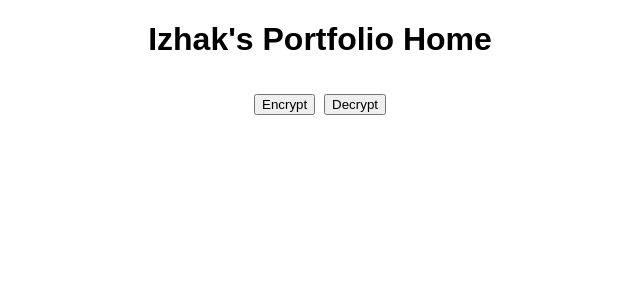
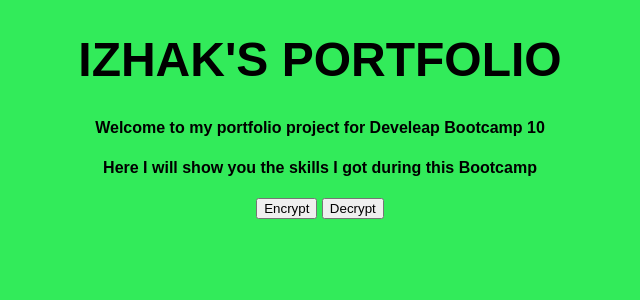
Before and after one commit to IzhakLatovski/devops, a Flask app: page / in a window 1280 px wide. Shown: the top 300 px of the page, without its empty margins (320-960 px from the left). Run offline with Flask 2, Linux system fonts and the light colour scheme; parts of the project's set-up code (start-up, migrations or seed data) failed here and were passed over; some libraries are stand-ins or nearby versions.

Commit message:
working sample

```diff
--- a/app.py
+++ b/app.py
@@ -15,28 +15,25 @@
 
 @app.route("/", methods=['GET', 'POST'])
 def index():
-        print(request.method)
-        if request.method == 'POST':
-            if request.form.get('Encrypt') == 'Encrypt':
-                db.db.collection.insert_one({"name": "Izhak"})
-                print("Added new skill to database")
-            elif  request.form.get('Decrypt') == 'Decrypt':
-                # pass # do something else
-                print("Decrypted")
-            else:
-                # pass # unknown
-                return render_template("index.html")
-        elif request.method == 'GET':
-            # return render_template("index.html")
-            print("No Post Back Call")
+    print(request.method)
+    if request.method == 'POST':
+        if request.form.get('Encrypt') == 'Encrypt':
+            db.db.collection.insert_one({"name": "Izhak"})
+            print("Added new skill to database")
+        elif  request.form.get('Decrypt') == 'Decrypt':
+            # pass # do something else
+            print("Decrypted")
+        else:
+            # pass # unknown
+            return render_template("index.html")
+    elif request.method == 'GET':
         return render_template("index.html")
 
 
-@app.route("/test")
-def test():
-    db.db.collection.insert_one({"name": "John"})
-
-    return "Connected to the data base!"
+# @app.route("/test")
+# def test():
+#     db.db.collection.insert_one({"name": "John"})
+#     return "Connected to the data base!"
 
 
 
--- a/templates/index.html
+++ b/templates/index.html
@@ -11,10 +11,20 @@
             text-align: center;
             font-family: sans-serif;
         }
+        body {
+            background-color: rgb(50, 235, 90);
+        }
+        h1 {
+            font-size: 3rem;
+            text-transform: uppercase;
+        }
     </style>
 </head>
 <body>
-    <h1>Izhak's Portfolio Home<h1>
+    <h1>Izhak's Portfolio<h1>
+
+    <h4>Welcome to my portfolio project for Develeap Bootcamp 10</h4>
+    <h4>Here I will show you the skills I got during this Bootcamp</h4>
 
     <form method="post" action="/">
         <input type="submit" value="Encrypt" name="Encrypt"/>
```
